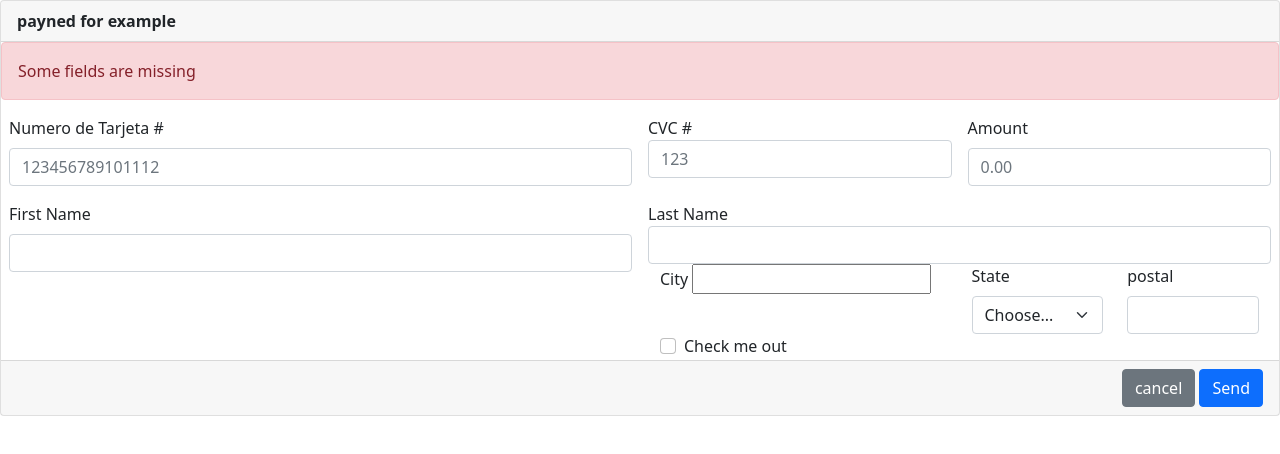
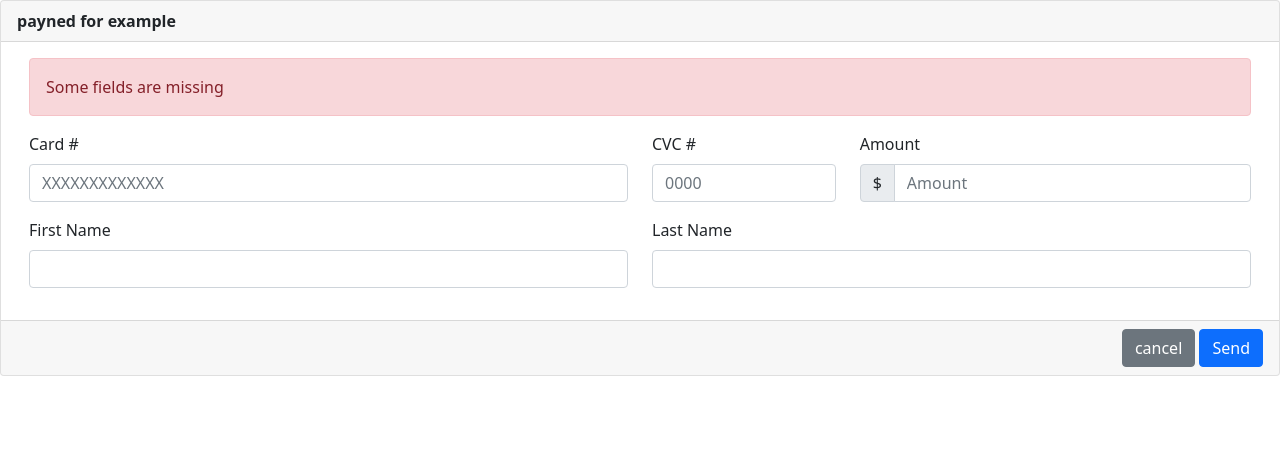
Before and after one commit to 4GeeksAcademy/jessan-3a-practica, a plain HTML site: page index.html in a window 1280 px wide. Drawn offline with nearby package versions, Linux system fonts and the light colour scheme.

Commit message:
arreglo practica

```diff
--- a/index.html
+++ b/index.html
@@ -1,41 +1,86 @@
 <!DOCTYPE html>
 <html lang="en">
+
 <head>
   <meta charset="UTF-8">
   <meta name="viewport" content="width=device-width, initial-scale=1.0">
   <script src="https://kit.fontawesome.com/61c9616144.js" crossorigin="anonymous"></script>
-    <link href="https://cdn.jsdelivr.net/npm/bootstrap@5.0.2/dist/css/bootstrap.min.css" rel="stylesheet" integrity="sha384-EVSTQN3/azprG1Anm3QDgpJLIm9Nao0Yz1ztcQTwFspd3yD65VohhpuuCOmLASjC" crossorigin="anonymous">
+  <link href="https://cdn.jsdelivr.net/npm/bootstrap@5.0.2/dist/css/bootstrap.min.css" rel="stylesheet"
+    integrity="sha384-EVSTQN3/azprG1Anm3QDgpJLIm9Nao0Yz1ztcQTwFspd3yD65VohhpuuCOmLASjC" crossorigin="anonymous">
   <title>Document</title>
 </head>
 
 <body>
 
-    <div class="card text-start mx-auto">
+  <div class="card">
     <div class="card-header">
       <strong>payned for example</strong>
     </div>
-
+    <div class="card-body">
+      <div class="container-fluid">
         <div class="alert alert-danger" role="alert">
           Some fields are missing
         </div>
+        <div class="row">
+          <div class="col-6">
+            <div class="mb-3">
+              <label for="card-number" class="form-label">Card #</label>
+              <input type="number" class="form-control" id="card-number" placeholder="XXXXXXXXXXXXX">
+            </div>
+          </div>
+          <div class="col-2">
+            <div class="mb-3">
+            <label for="card-cvc" class="form-label">CVC #</label>
+            <input type="number" class="form-control" id="card-cvc" placeholder="0000">
+            </div>
+          </div>
+          <div class="col-4">
+            <div class="mb-3">
+            <label for="payment-amount" class="form-label">Amount</label>
+            <div class="input-group">
+            <span class="input-group-text" id="basic-addon1">$</span>
+            <input type="number" class="form-control" id="payment-amount" placeholder="Amount">
+            </div>
+            </div>
+          </div>
+        </div>
+        <div class="row">
+          <div class="col-6">
+            <div class="mb-3">
+              <label for="first-name" class="form-label">First Name</label>
+              <input type="text" class="form-control" id="first-name">
+            </div>
+          </div>
+          <div class="col-6">
+            <div class="mb-3">
+              <label for="last-name" class="form-label">Last Name</label>
+              <input type="text" class="form-control" id="last-name">
+            </div>
+          </div>
+        </div>
 
+      </div>
+    </div>
+    <div class="card-footer text-body-secondary text-end">
+      <button type="button" class="btn btn-secondary">cancel</button>
+      <button type="button" class="btn btn-primary">Send</button>
 
-    <form class="row g-3 mx-auto">
+    </div>
+
+  </div>
+  <!-- <form class="row g-3 mx-auto">
     <div class="col-md-6">
       <label for="cardNumber" class="form-label">Numero de Tarjeta #</label>
-<input type="password" class= "form-control" id="cardNumber"
- placeholder="123456789101112" maxlength="19" required>
+      <input type="password" class="form-control" id="cardNumber" placeholder="123456789101112" maxlength="19" required>
     </div>
 
-        <div class="col-md-3"
-          <label for="CVC" class="form-label">CVC #</label>
-          <input type="text" class="form-control" id="CVC"
-          placeholder="123" maxlength="3" required>
+    <div class="col-md-3" <label for="CVC" class="form-label">CVC #</label>
+      <input type="text" class="form-control" id="CVC" placeholder="123" maxlength="3" required>
     </div>
 
 
     <div class="col-md-3">
-            <label for="Amount" class="form-label"<i class=>Amount</label>
+      <label for="Amount" class="form-label" <i class=>Amount</label>
       <input type="number" class="form-control" placeholder="0.00" step="0.01" min="0" required id="Amount">
     </div>
 
@@ -47,8 +92,7 @@
 
     <div class="col-md-6">
       <label for="lastname" class="form--label">Last Name</label>
-<input type="text" class="form-control" id="inputfirstname"
-        </div>
+      <input type="text" class="form-control" id="inputfirstname" </div>
   </form>
   <form class="row g-12 mx-auto">
     <div class="col-md-6">
@@ -79,17 +123,7 @@
     </div>
 
     </div>
-    </form>
-
-
-
-
-
-          <div class="card-footer text-body-secondary text-end">
-            <button type="button" class="btn btn-secondary">cancel</button>
-            <button type="button" class="btn btn-primary">Send</button>
-
-          </div>
+  </form> -->
 
 
 
@@ -101,7 +135,17 @@
 
 
 
-    <script src="https://cdn.jsdelivr.net/npm/@popperjs/core@2.9.2/dist/umd/popper.min.js" integrity="sha384-IQsoLXl5PILFhosVNubq5LC7Qb9DXgDA9i+tQ8Zj3iwWAwPtgFTxbJ8NT4GN1R8p" crossorigin="anonymous"></script>
-<script src="https://cdn.jsdelivr.net/npm/bootstrap@5.0.2/dist/js/bootstrap.min.js" integrity="sha384-cVKIPhGWiC2Al4u+LWgxfKTRIcfu0JTxR+EQDz/bgldoEyl4H0zUF0QKbrJ0EcQF" crossorigin="anonymous"></script>
+
+
+
+
+
+  <script src="https://cdn.jsdelivr.net/npm/@popperjs/core@2.9.2/dist/umd/popper.min.js"
+    integrity="sha384-IQsoLXl5PILFhosVNubq5LC7Qb9DXgDA9i+tQ8Zj3iwWAwPtgFTxbJ8NT4GN1R8p"
+    crossorigin="anonymous"></script>
+  <script src="https://cdn.jsdelivr.net/npm/bootstrap@5.0.2/dist/js/bootstrap.min.js"
+    integrity="sha384-cVKIPhGWiC2Al4u+LWgxfKTRIcfu0JTxR+EQDz/bgldoEyl4H0zUF0QKbrJ0EcQF"
+    crossorigin="anonymous"></script>
 </body>
+
 </html>
```
Lines whose indentation alone changed are shown as unchanged.
